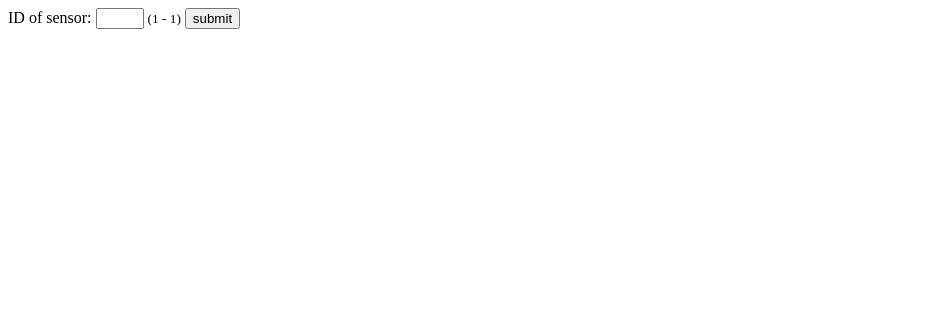
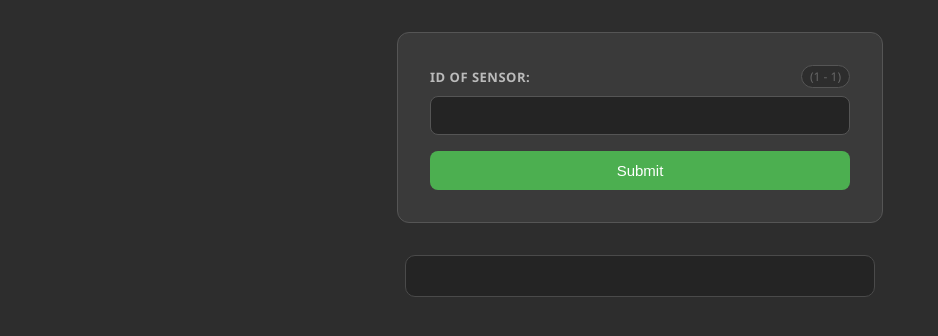
Before and after one commit to DoZo18/smart-factory, a Django app: page /form in a window 1280 px wide. Shown: the top 336 px of the page, without its empty margins (0-938 px from the left). Run offline with Django 5.2, Linux system fonts and the light colour scheme; tables that the repository leaves empty hold one stand-in row (values such as "Sample post").

Commit message:
add history feature for form page

```diff
--- a/backend/sensor/static/style.css
+++ b/backend/sensor/static/style.css
@@ -98,3 +98,137 @@ h1, h2, h3, h4, h5, h6 {
 .machine-failures .card-subtitle {
     color: #ff6b6b !important;
 }
+
+/* Form Styles */
+#myform {
+    max-width: 420px;
+    margin: 2rem auto;
+    padding: 2rem;
+    border: 1px solid #555;
+    border-radius: 12px;
+    background-color: #3a3a3a;
+    color: #e0e0e0;
+}
+
+#myform .form-header {
+    margin-bottom: 1.5rem;
+}
+
+#myform .form-header h2 {
+    color: #e0e0e0;
+    font-size: 18px;
+    font-weight: 500;
+    margin: 0 0 4px;
+}
+
+#myform .form-header p {
+    color: #888;
+    font-size: 13px;
+    margin: 0;
+}
+
+#myform label {
+    display: flex;
+    align-items: center;
+    justify-content: space-between;
+    margin-bottom: 8px;
+    font-weight: 600;
+    font-size: 13px;
+    text-transform: uppercase;
+    letter-spacing: 0.5px;
+    color: #bbb;
+}
+
+#myform label small {
+    background: #2d2d2d;
+    padding: 2px 8px;
+    border-radius: 20px;
+    border: 1px solid #555;
+    font-size: 12px;
+    font-weight: 400;
+    text-transform: none;
+    letter-spacing: 0;
+    color: #666;
+}
+
+#myform input {
+    width: 100%;
+    padding: 10px 14px;
+    margin-bottom: 1rem;
+    border: 1px solid #555;
+    border-radius: 8px;
+    background-color: #242424;
+    color: #e0e0e0;
+    font-size: 15px;
+    box-sizing: border-box;
+    transition: border-color 0.2s, box-shadow 0.2s;
+    outline: none;
+}
+
+#myform input:focus {
+    border-color: #4CAF50;
+    box-shadow: 0 0 0 3px rgba(76, 175, 80, 0.15);
+}
+
+#myform button {
+    background-color: #4CAF50;
+    color: white;
+    padding: 11px 15px;
+    border: none;
+    border-radius: 8px;
+    cursor: pointer;
+    width: 100%;
+    font-size: 15px;
+    font-weight: 500;
+    transition: background 0.2s, transform 0.1s;
+}
+
+#myform button:hover {
+    background-color: #45a049;
+}
+
+#myform button:active {
+    transform: scale(0.98);
+}
+
+/* Result Section */
+#result {
+    max-width:  420px;
+    margin: 1rem auto;
+    margin-top: 1.25rem;
+    padding: 1.25rem 1.5rem;
+    border: 1px solid #4a4a4a;
+    border-radius: 10px;
+    background-color: #242424;
+    color: #e0e0e0;
+    font-size: 1rem;
+    font-weight: 400;
+}
+
+#result h2 {
+    color: #4dabf7;
+    font-size: 14px;
+    font-weight: 600;
+    text-transform: uppercase;
+    letter-spacing: 0.5px;
+    margin-bottom: 1rem;
+}
+
+#result ul {
+    list-style: none;
+    padding: 0;
+    margin: 0;
+}
+
+#result li {
+    display: flex;
+    justify-content: space-between;
+    color: #d0d0d0;
+    padding: 6px 0;
+    border-bottom: 1px solid #333;
+    font-size: 14px;
+}
+
+#result li:last-child {
+    border-bottom: none;
+}
--- a/backend/sensor/templates/sensor/form.html
+++ b/backend/sensor/templates/sensor/form.html
@@ -1,60 +1,128 @@
+<!doctype html>
+<html lang="en">
+  <head>
+    <meta charset="UTF-8" />
+    <meta name="viewport" content="width=device-width, initial-scale=1.0" />
+    <title>Sensor Form</title>
+    {% load static %}
+    <link rel="stylesheet" href="{% static 'style.css' %}" />
+  </head>
+  <body>
     <form id="myform" method="post">
       {%csrf_token %}
-    <label>ID of sensor: </label>
-    <input type="number" name="sensor_id" required min="1" max="{{ max_sensor_id }}">
-    <small>(1 - {{ max_sensor_id }})</small>
-    <button type="submit">submit</button>
+      <label>ID of sensor: <small>(1 - {{ max_sensor_id }})</small></label>
+      <input
+        type="number"
+        name="sensor_id"
+        required
+        min="1"
+        max="{{ max_sensor_id }}"
+      />
+      <button type="submit">Submit</button>
     </form>
 
-<h1 id="result"></h1>
+    <div id="result"></div>
+    <div id="search-history"></div>
 
     <script>
-    document.addEventListener('DOMContentLoaded', function() {
-        console.log("DOM loaded")
-        const maxSensorId = {{ max_sensor_id }};
+      document.addEventListener("DOMContentLoaded", function () {
+        const HISTORY_KEY = "sensor_search_history";
+        const MAX_HISTORY = 5;
 
-        document.getElementById("myform").addEventListener("submit", function(e) {
-            e.preventDefault();
-            console.log("Form submitted");
+        function getHistory() {
+          return JSON.parse(localStorage.getItem(HISTORY_KEY) || "[]");
+        }
 
-            const sensorId = document.querySelector('input[name="sensor_id"]').value;
+        function saveHistory(sensorId) {
+          let history = getHistory().filter((h) => h.id !== sensorId);
+          history.unshift({
+            id: sensorId,
+            time: new Date().toLocaleTimeString(),
+          });
+          if (history.length > MAX_HISTORY)
+            history = history.slice(0, MAX_HISTORY);
+          localStorage.setItem(HISTORY_KEY, JSON.stringify(history));
+          renderHistory();
+        }
 
-            let formData = new FormData(this);
+        function renderHistory() {
+          const history = getHistory();
+          const container = document.getElementById("search-history");
+          if (history.length === 0) {
+            container.innerHTML = "";
+            return;
+          }
+
+          container.innerHTML = `
+            <h3>Recent searches</h3>
+            ${history
+              .map(
+                (h) => `
+                <div class="history-item" onclick="loadSensor(${h.id})">
+                    <span class="sensor-id">Sensor #${h.id}</span>
+                    <span class="history-time">${h.time}</span>
+                </div>
+            `,
+              )
+              .join("")}
+        `;
+        }
+
+        window.loadSensor = function (sensorId) {
+          document.querySelector('input[name="sensor_id"]').value = sensorId;
+          document.getElementById("myform").dispatchEvent(new Event("submit"));
+        };
+
+        function fetchSensor(formData) {
           fetch("", {
-                method: 'POST',
+            method: "POST",
             body: formData,
             headers: {
-                    "X-CSRFToken": document.querySelector('[name=csrfmiddlewaretoken]').value
+              "X-CSRFToken": document.querySelector(
+                "[name=csrfmiddlewaretoken]",
+              ).value,
+            },
+          })
+            .then((response) => {
+              if (!response.ok)
+                throw new Error("HTTP error! status: " + response.status);
+              return response.json();
+            })
+            .then((data) => {
+              if (data.success) {
+                const sensor = data.sensor_data;
+                saveHistory(sensor.id);
+                document.getElementById("result").innerHTML = `
+                    <h2>Sensor #${sensor.id}</h2>
+                    <ul>
+                        <li><span>Air Temperature</span><span>${sensor.air_temperature}</span></li>
+                        <li><span>Process Temperature</span><span>${sensor.process_temperature}</span></li>
+                        <li><span>Rotational Speed</span><span>${sensor.rotational_speed}</span></li>
+                        <li><span>Torque</span><span>${sensor.torque}</span></li>
+                        <li><span>Tool Wear</span><span>${sensor.tool_wear}</span></li>
+                        <li><span>Machine Failure</span><span>${sensor.machine_failure}</span></li>
+                    </ul>
+                `;
+              } else {
+                document.getElementById("result").innerText =
+                  "Error: " + data.error;
               }
             })
-            .then(response => {
-                console.log("Response status:", response.status);
-                if (!response.ok) {
-                    throw new Error('HTTP error! status: ' + response.status);
+            .catch((error) => {
+              document.getElementById("result").innerText =
+                "Error: " + error.message;
+            });
         }
-                return response.json();
-            })
-            .then(data => {
-                console.log("Data received:", data);
-                if (data.success) {
-                    const sensor = data.sensor_data;
-                    document.getElementById("result").innerHTML = `
-                        <h2>Sensor ID: ${sensor.id}</h2>
-                        <p>Air Temperature: ${sensor.air_temperature}</p>
-                        <p>Process Temperature: ${sensor.process_temperature}</p>
-                        <p>Rotational Speed: ${sensor.rotational_speed}</p>
-                        <p>Torque: ${sensor.torque}</p>
-                        <p>Tool Wear: ${sensor.tool_wear}</p>
-                        <p>Machine Failure: ${sensor.machine_failure}</p>
-                    `;
-                } else {
-                    document.getElementById("result").innerText = "Error: " + data.error;
-                }
-            })
-            .catch(error => {
-                console.error("Error:", error);
-                document.getElementById("result").innerText = "Error: " + error.message;
+
+        document
+          .getElementById("myform")
+          .addEventListener("submit", function (e) {
+            e.preventDefault();
+            fetchSensor(new FormData(this));
           });
-        });
+
+        renderHistory();
       });
     </script>
+  </body>
+</html>
```
Lines whose indentation alone changed are shown as unchanged.
